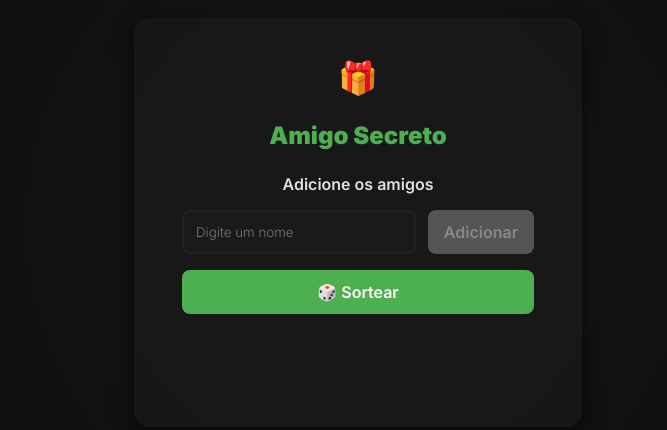
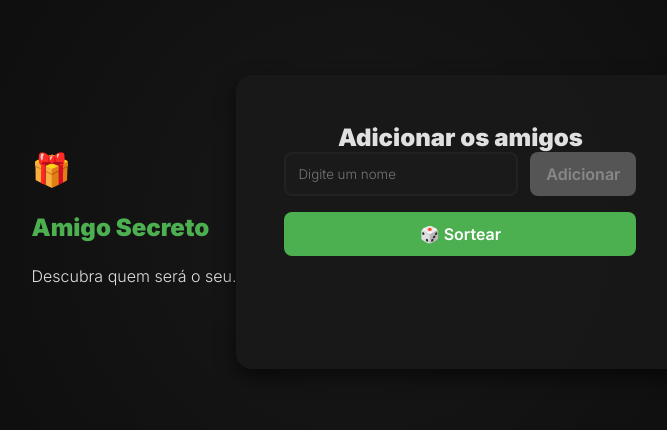
Before and after one commit to matheusvazdata/challenge-amigo-secreto, a plain HTML site: page index.html in a window 1280 px wide. Shown: the part 178-608 px from the top of the page, without its empty margins (282-949 px from the left). Drawn offline with Linux system fonts and the light colour scheme.

Commit message:
Alteração na estrutura do HTML

```diff
--- a/index.html
+++ b/index.html
@@ -14,11 +14,15 @@
 <body>
     <div class="background-animation"></div>
 
+    <div class="header">
+        <div class="gift-animation">🎁</div>
+        <h1 class="title">Amigo Secreto</h1>
+        <p class="description">Descubra quem será o seu.</p>
+    </div>
+
     <main class="container">
-        <div class="gift-animation">🎁</div> <!-- Emoji animado abaixo do título -->
-        <h1 class="title">Amigo Secreto</h1>
+        <h2>Adicionar os amigos</h2>
         <div class="input-section">
-            <h2>Adicione os amigos</h2>
             <div class="input-group">
                 <input type="text" id="amigo" placeholder="Digite um nome">
                 <button id="adicionar" disabled>Adicionar</button>
```
